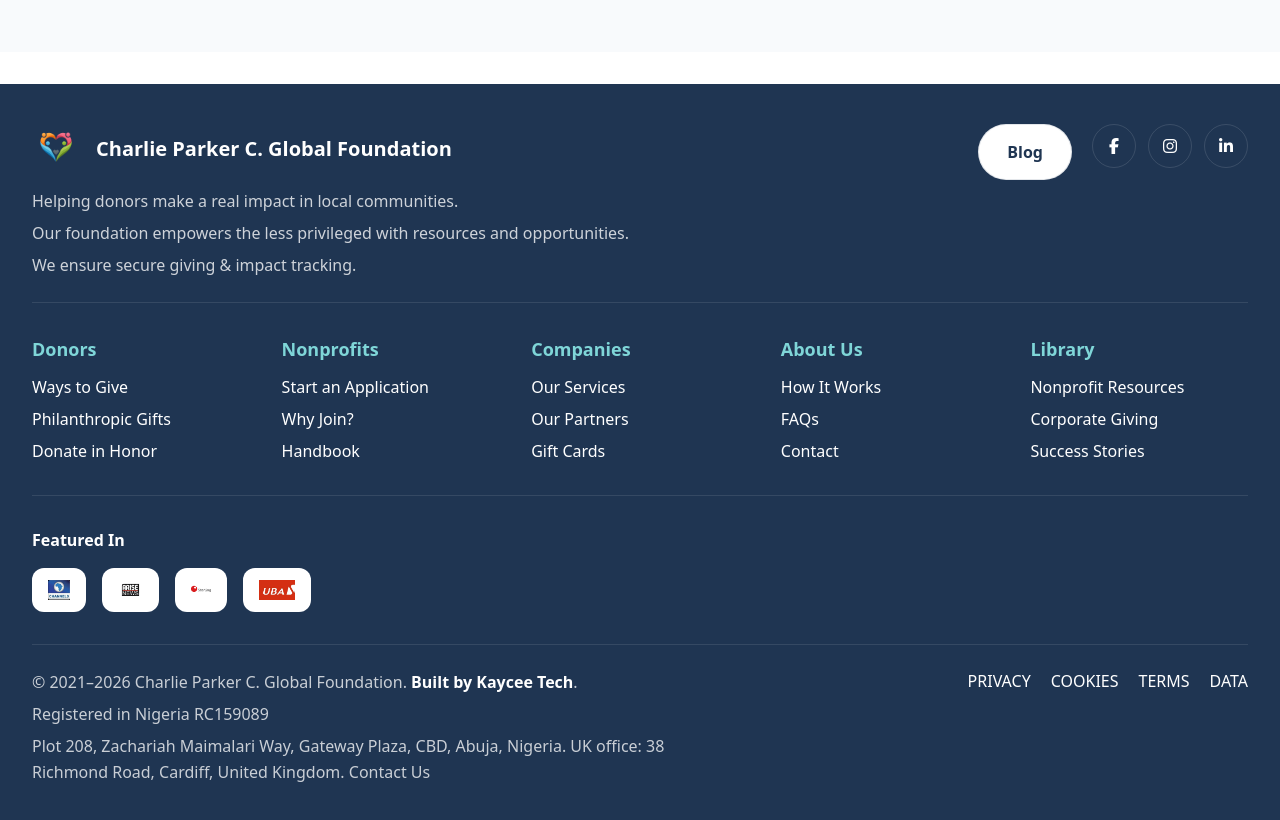
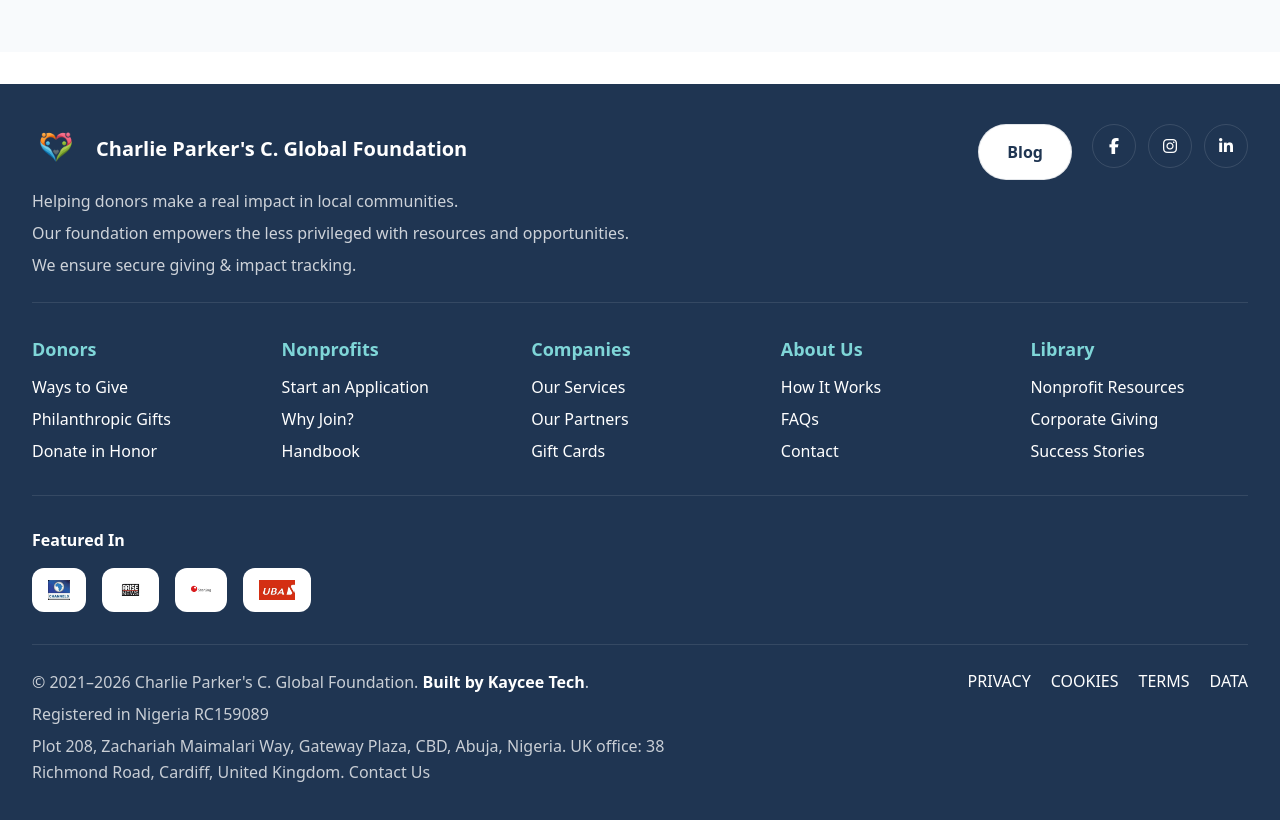
Before and after one commit to Kelechukwu500/Parker-Foundation, a React (Vite) app: page /search-page in a window 1280 px wide. Shown: the part 840-1660 px from the top of the page. Built offline with nearby package versions, Linux system fonts and the light colour scheme; what @react-pdf/renderer would draw is missing.

Commit message:
update: [updated the hero,footer, and navbar components]

```diff
--- a/src/Components/Footer.jsx
+++ b/src/Components/Footer.jsx
@@ -98,7 +98,7 @@ const Footer = () => {
 
               <div className="min-w-0">
                 <h2 className="text-lg sm:text-xl font-bold text-white leading-tight">
-                  Charlie Parker C. Global Foundation
+                  Charlie Parker's C. Global Foundation
                 </h2>
               </div>
             </div>
@@ -186,7 +186,7 @@ const Footer = () => {
         <div className="pt-6 flex flex-col xl:flex-row xl:items-start xl:justify-between gap-5">
           <div className="space-y-1.5 max-w-2xl text-sm sm:text-base text-white/76 leading-relaxed">
             <p>
-              &copy; 2021–2026 Charlie Parker C. Global Foundation.{" "}
+              &copy; 2021–2026 Charlie Parker's C. Global Foundation.{" "}
               <strong className="text-white">Built by Kaycee Tech</strong>.
             </p>
             <p>Registered in Nigeria RC159089</p>
--- a/src/Components/Hero.jsx
+++ b/src/Components/Hero.jsx
@@ -192,7 +192,7 @@ export default function Hero() {
             <div className="flex flex-col sm:flex-row sm:items-end sm:justify-between gap-3">
               <div>
                 <h2 className="text-xl sm:text-2xl lg:text-3xl font-bold text-gray-800 tracking-tight">
-                  Photo Carousel
+                  Photos
                 </h2>
                 <p className="text-base text-gray-500 mt-1">
                   Browse foundation moments in a smoother and more responsive gallery experience.
@@ -640,7 +640,7 @@ export default function Hero() {
         <div className="max-w-7xl mx-auto text-center space-y-6 rounded-[30px] bg-gray-200 border border-black/5 px-5 sm:px-8 md:px-12 py-10 sm:py-14 shadow-[0_10px_35px_rgba(15,23,42,0.06)]">
           <h3 className="italic text-gray-700 text-2xl sm:text-3xl">Support students</h3>
           <h2 className="font-bold text-2xl sm:text-3xl md:text-4xl text-gray-900 leading-tight tracking-tight">
-            <strong>Charlie Parker C. Global Foundation</strong> provides a comprehensive, holistic care approach to nurture and support students in every community.
+            <strong>Charlie Parker's C. Global Foundation</strong> provides a comprehensive, holistic care approach to nurture and support students in every community.
           </h2>
           <p className="text-gray-700 text-base leading-relaxed max-w-4xl mx-auto">
             Your support empowers students to enhance their academic, social, spiritual, and physical growth, while providing the educational tools they need to actively participate both inside and outside the classroom.
--- a/src/Components/Navbar.jsx
+++ b/src/Components/Navbar.jsx
@@ -221,7 +221,7 @@ const Navbar = () => {
                 className="h-12 w-12 object-contain flex-shrink-0"
               />
               <span className="text-sm sm:text-base lg:text-xl font-bold text-black leading-tight">
-                Charlie Parker C. <br /> Global Foundation
+                Charlie Parker's C. <br /> Global Foundation
               </span>
             </Link>
 
--- a/src/Components/Newsletter.jsx
+++ b/src/Components/Newsletter.jsx
@@ -109,7 +109,7 @@ const Newsletter = () => {
 
               <p className="text-base sm:text-lg text-gray-700 leading-relaxed max-w-2xl">
                 Stay updated with the latest news, events, and exclusive
-                insights from Charlie Parker. Join our community and never miss
+                insights from our foundation. Join our community and never miss
                 a beat.
               </p>
             </div>
```
